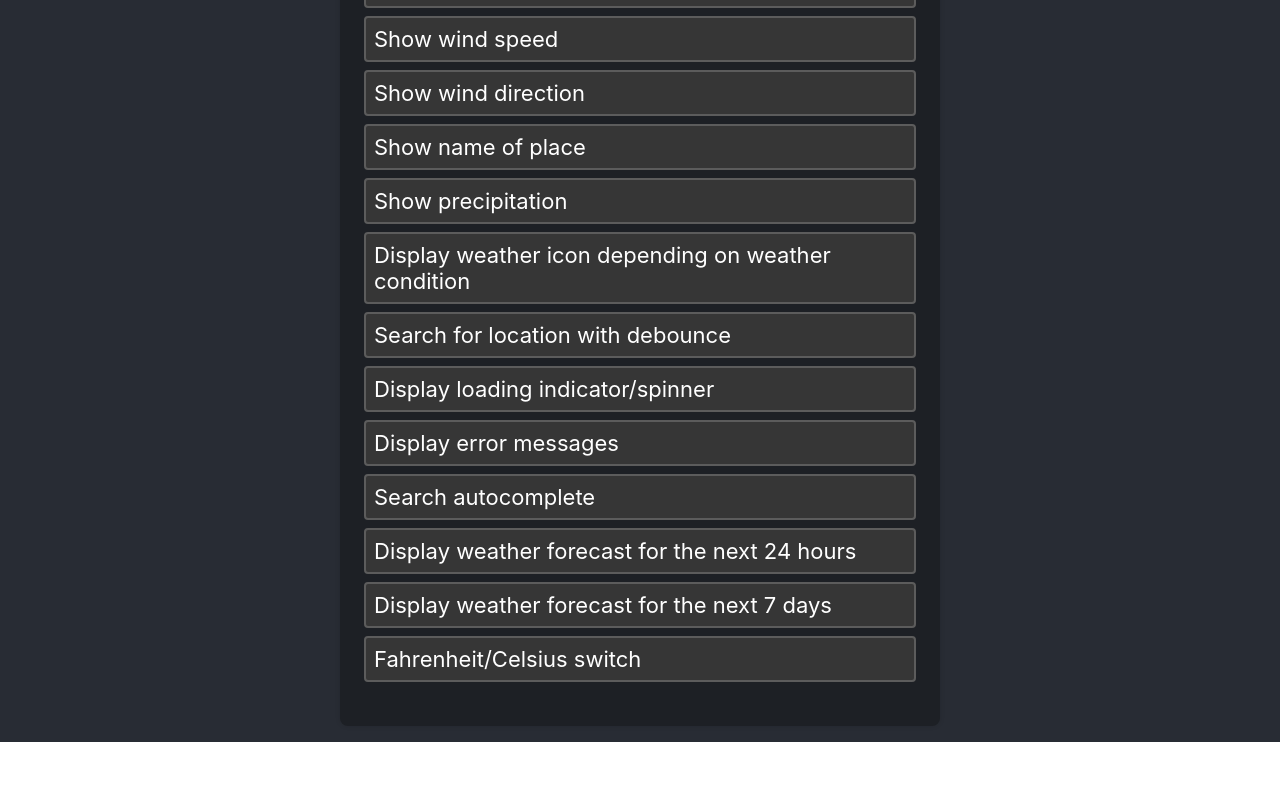
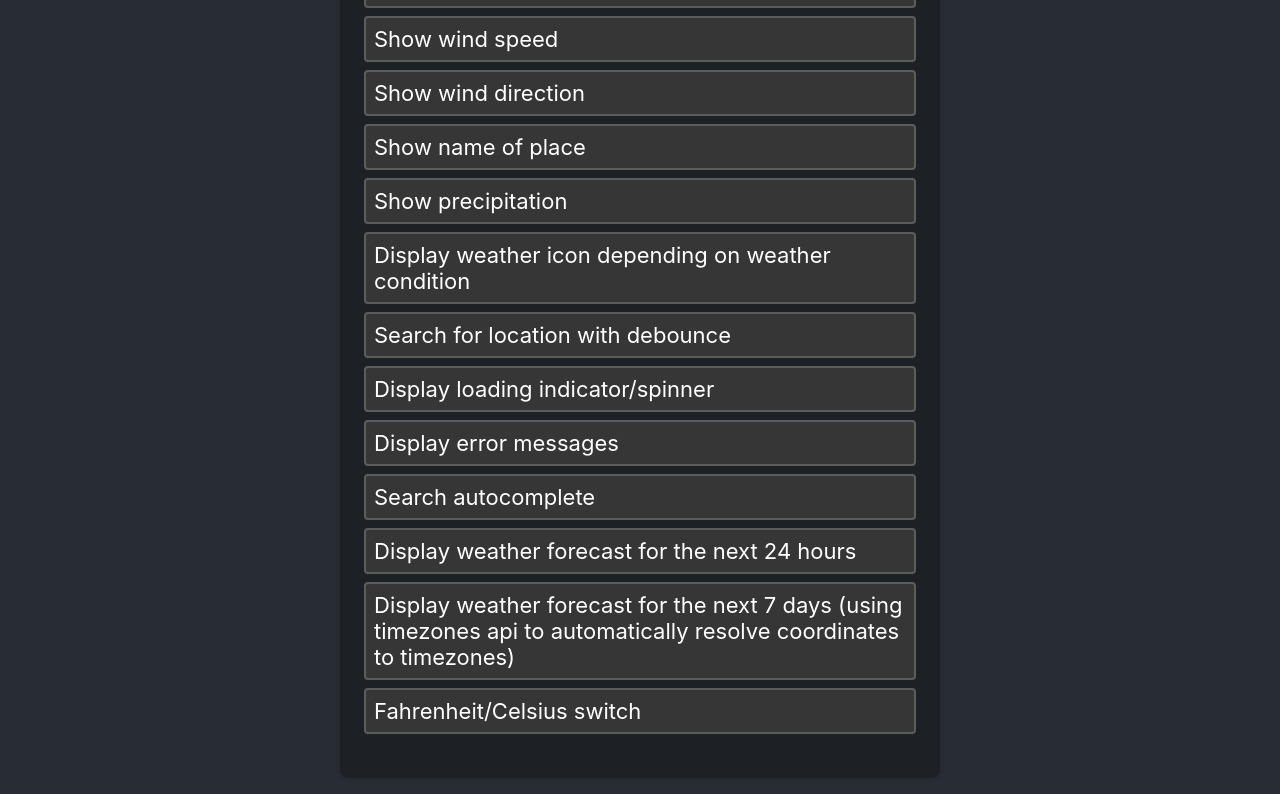
Before and after one commit to damianocasula/simple-weather, a React (Create React App) app: page / in a window 1280 px wide. Shown: the part 529-1323 px from the top of the page. Before the commit the page ends 1271 px from the top, so only its background shows below. Built offline with nearby package versions, Linux system fonts and the light colour scheme; no server answers.

Commit message:
edit a roadmap item

```diff
--- a/src/App.tsx
+++ b/src/App.tsx
@@ -85,7 +85,7 @@ const ROADMAP = [
   "Display error messages",
   "Search autocomplete",
   "Display weather forecast for the next 24 hours",
-  "Display weather forecast for the next 7 days",
+  "Display weather forecast for the next 7 days (using timezones api to automatically resolve coordinates to timezones)",
   "Fahrenheit/Celsius switch",
 ]
 
```
